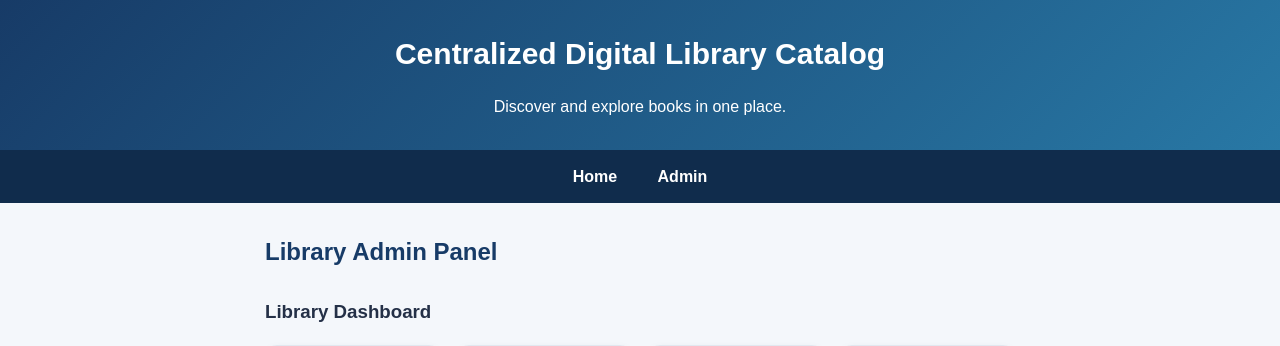
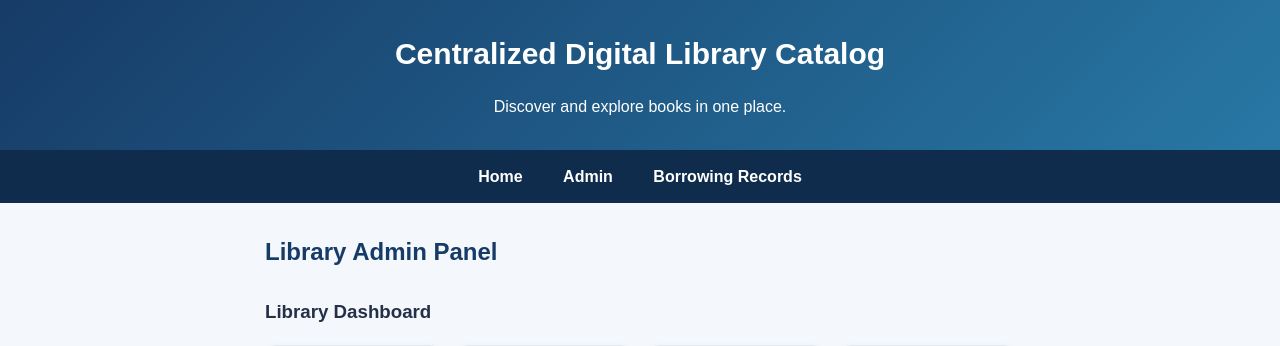
Before and after one commit to neelijaswitha02/CentralizedDigitalLibrary, a Flask app: page /admin in a window 1280 px wide. Shown: the top 346 px of the page. Run offline with Flask 3, Linux system fonts and the light colour scheme; data comes from the database, SQL or seed files in the repository.

Commit message:
Update base.html

```diff
--- a/templates/base.html
+++ b/templates/base.html
@@ -1,4 +1,3 @@
-
 <!DOCTYPE html>
 <html lang="en">
 <head>
@@ -17,6 +16,7 @@
     <nav>
         <a href="/">Home</a>
         <a href="/admin">Admin</a>
+        <a href="{{ url_for('borrowing_records') }}">Borrowing Records</a>
     </nav>
 
     <main>
@@ -34,7 +34,6 @@
         {% block content %}{% endblock %}
     </main>
 
-
     <footer>
         <p>Built with Python and Flask</p>
     </footer>
```
Lines whose indentation alone changed are shown as unchanged.
